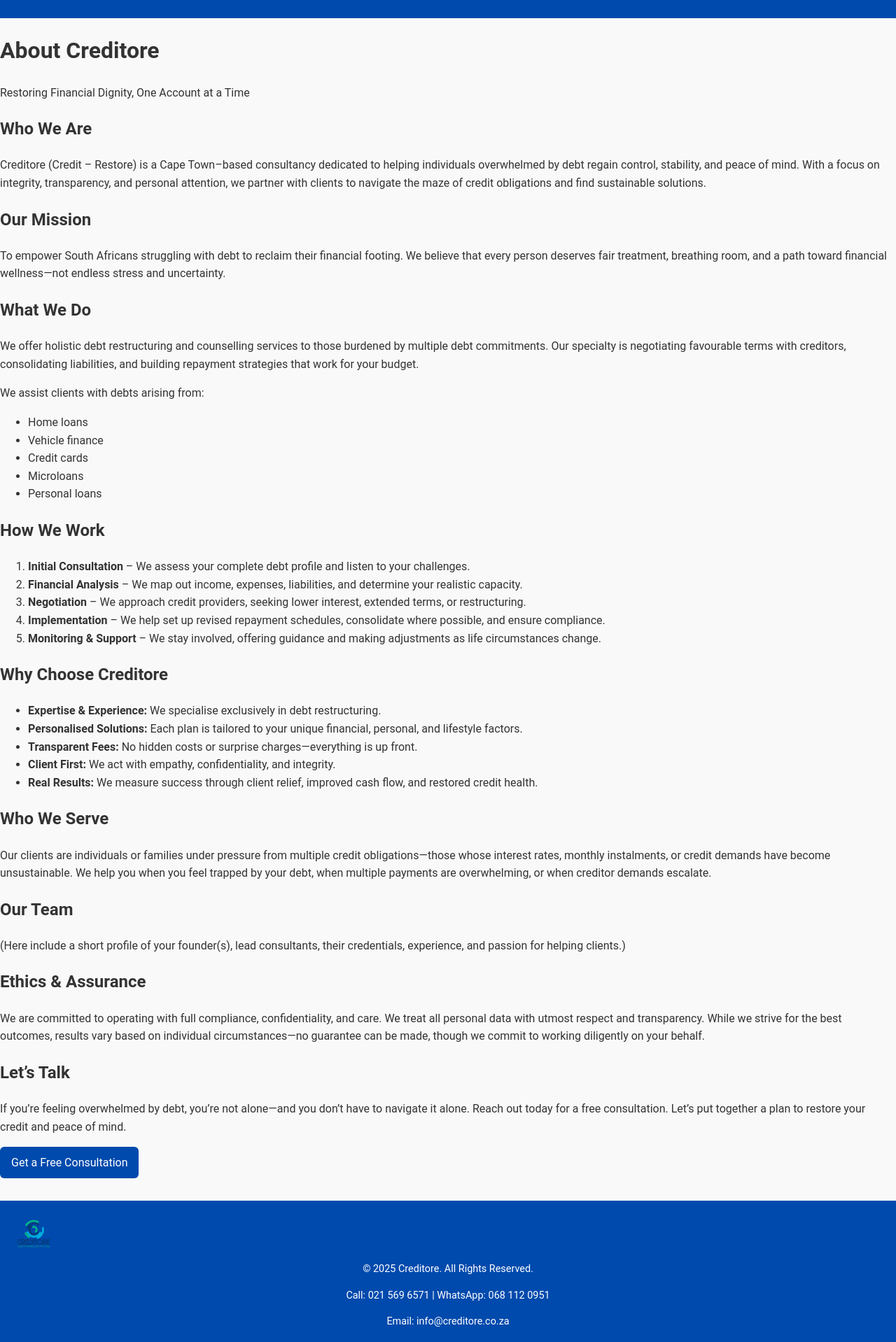
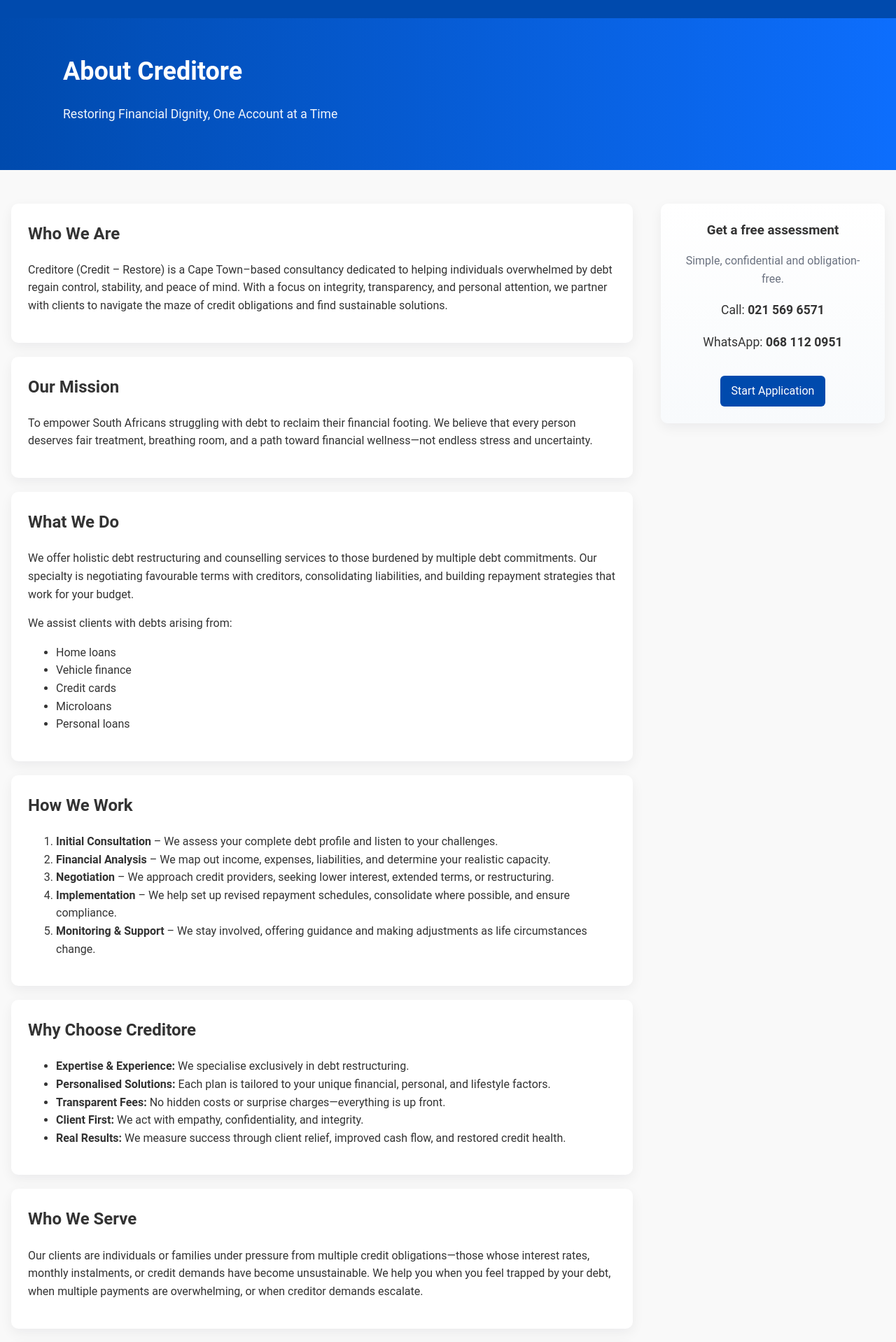
Before and after one commit to Aiden-Williams19/Creditore-VSC, a React (Vite) app in the folder creditor-website/: page /about in a window 1280 px wide. Shown: the part 80-1998 px from the top of the page at 70% size. Built offline with nearby package versions, Linux system fonts and the light colour scheme.

Commit message:
About page updated styling

```diff
--- a/creditor-website/src/pages/About.jsx
+++ b/creditor-website/src/pages/About.jsx
@@ -3,28 +3,32 @@
 // About page: static information about the company. Keep copy short and scannable.
 function About() {
   return (
-    <main className="about container">
-      <header className="about-hero">
+    <>
+      <section className="service-hero">
+        <div className="container">
           <h1>About Creditore</h1>
-        <p className="tagline">Restoring Financial Dignity, One Account at a Time</p>
-      </header>
+          <p className="lead">Restoring Financial Dignity, One Account at a Time</p>
+        </div>
+      </section>
 
-      <section aria-labelledby="who-we-are">
-        <h2 id="who-we-are">Who We Are</h2>
+      <section className="service-content container">
+        <main className="service-main">
+          <article>
+            <h2>Who We Are</h2>
             <p>
               Creditore (Credit – Restore) is a Cape Town–based consultancy dedicated to helping individuals overwhelmed by debt regain control, stability, and peace of mind. With a focus on integrity, transparency, and personal attention, we partner with clients to navigate the maze of credit obligations and find sustainable solutions.
             </p>
-      </section>
+          </article>
 
-      <section aria-labelledby="mission">
-        <h2 id="mission">Our Mission</h2>
+          <article>
+            <h2>Our Mission</h2>
             <p>
               To empower South Africans struggling with debt to reclaim their financial footing. We believe that every person deserves fair treatment, breathing room, and a path toward financial wellness—not endless stress and uncertainty.
             </p>
-      </section>
+          </article>
 
-      <section aria-labelledby="what-we-do">
-        <h2 id="what-we-do">What We Do</h2>
+          <article>
+            <h2>What We Do</h2>
             <p>
               We offer holistic debt restructuring and counselling services to those burdened by multiple debt commitments. Our specialty is negotiating favourable terms with creditors, consolidating liabilities, and building repayment strategies that work for your budget.
             </p>
@@ -36,10 +40,10 @@
               <li>Microloans</li>
               <li>Personal loans</li>
             </ul>
-      </section>
+          </article>
 
-      <section aria-labelledby="how-we-work">
-        <h2 id="how-we-work">How We Work</h2>
+          <article>
+            <h2>How We Work</h2>
             <ol>
               <li><strong>Initial Consultation</strong> – We assess your complete debt profile and listen to your challenges.</li>
               <li><strong>Financial Analysis</strong> – We map out income, expenses, liabilities, and determine your realistic capacity.</li>
@@ -47,10 +51,10 @@
               <li><strong>Implementation</strong> – We help set up revised repayment schedules, consolidate where possible, and ensure compliance.</li>
               <li><strong>Monitoring & Support</strong> – We stay involved, offering guidance and making adjustments as life circumstances change.</li>
             </ol>
-      </section>
+          </article>
 
-      <section aria-labelledby="why-choose">
-        <h2 id="why-choose">Why Choose Creditore</h2>
+          <article>
+            <h2>Why Choose Creditore</h2>
             <ul>
               <li><strong>Expertise & Experience:</strong> We specialise exclusively in debt restructuring.</li>
               <li><strong>Personalised Solutions:</strong> Each plan is tailored to your unique financial, personal, and lifestyle factors.</li>
@@ -58,35 +62,39 @@
               <li><strong>Client First:</strong> We act with empathy, confidentiality, and integrity.</li>
               <li><strong>Real Results:</strong> We measure success through client relief, improved cash flow, and restored credit health.</li>
             </ul>
-      </section>
+          </article>
 
-      <section aria-labelledby="who-we-serve">
-        <h2 id="who-we-serve">Who We Serve</h2>
+          <article>
+            <h2>Who We Serve</h2>
             <p>
               Our clients are individuals or families under pressure from multiple credit obligations—those whose interest rates, monthly instalments, or credit demands have become unsustainable. We help you when you feel trapped by your debt, when multiple payments are overwhelming, or when creditor demands escalate.
             </p>
-      </section>
+          </article>
 
-      <section aria-labelledby="team">
-        <h2 id="team">Our Team</h2>
+          <article>
+            <h2>Our Team</h2>
             <p>(Here include a short profile of your founder(s), lead consultants, their credentials, experience, and passion for helping clients.)</p>
-      </section>
+          </article>
 
-      <section aria-labelledby="ethics">
-        <h2 id="ethics">Ethics & Assurance</h2>
+          <article>
+            <h2>Ethics & Assurance</h2>
             <p>
               We are committed to operating with full compliance, confidentiality, and care. We treat all personal data with utmost respect and transparency. While we strive for the best outcomes, results vary based on individual circumstances—no guarantee can be made, though we commit to working diligently on your behalf.
             </p>
+          </article>
+        </main>
+
+        <aside className="service-aside" aria-label="Contact box">
+          <div className="contact-box">
+            <h3>Get a free assessment</h3>
+            <p className="muted">Simple, confidential and obligation-free.</p>
+            <p className="large">Call: <strong>021 569 6571</strong></p>
+            <p className="large">WhatsApp: <strong>068 112 0951</strong></p>
+            <a className="btn primary" href="/contact">Start Application</a>
+          </div>
+        </aside>
       </section>
-
-      <section aria-labelledby="contact-cta">
-        <h2 id="contact-cta">Let’s Talk</h2>
-        <p>
-          If you’re feeling overwhelmed by debt, you’re not alone—and you don’t have to navigate it alone. Reach out today for a free consultation. Let’s put together a plan to restore your credit and peace of mind.
-        </p>
-        <a className="btn primary" href="/contact">Get a Free Consultation</a>
-      </section>
-    </main>
+    </>
   );
 }
 
```
Lines whose indentation alone changed are shown as unchanged.
